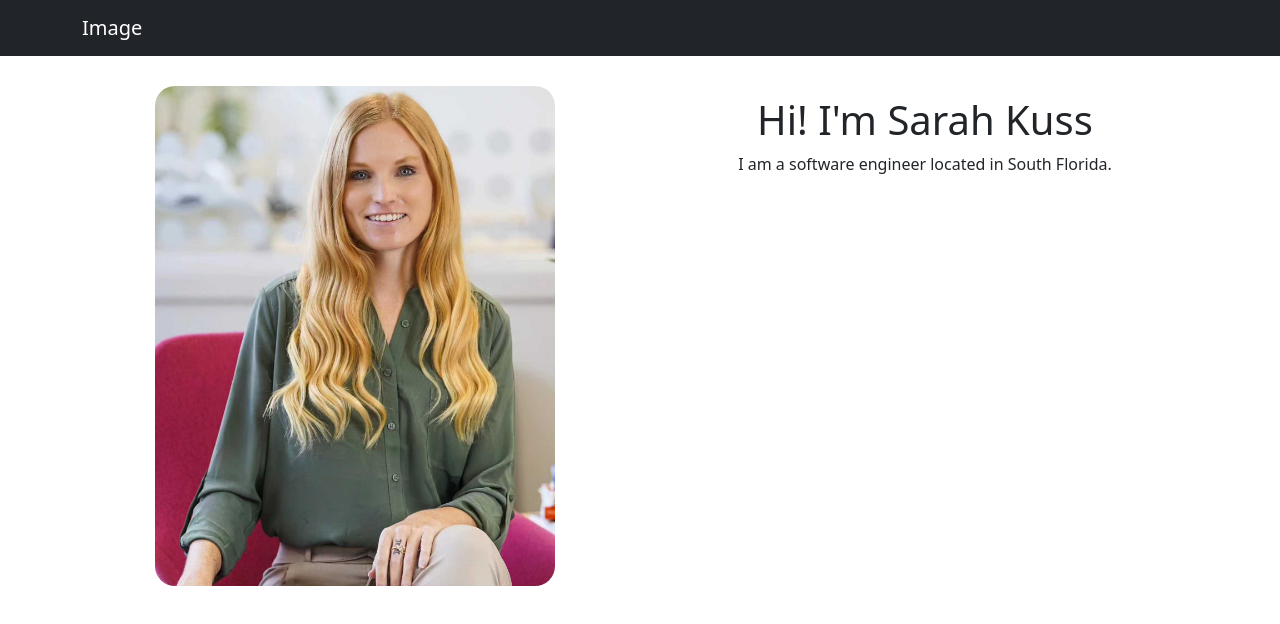
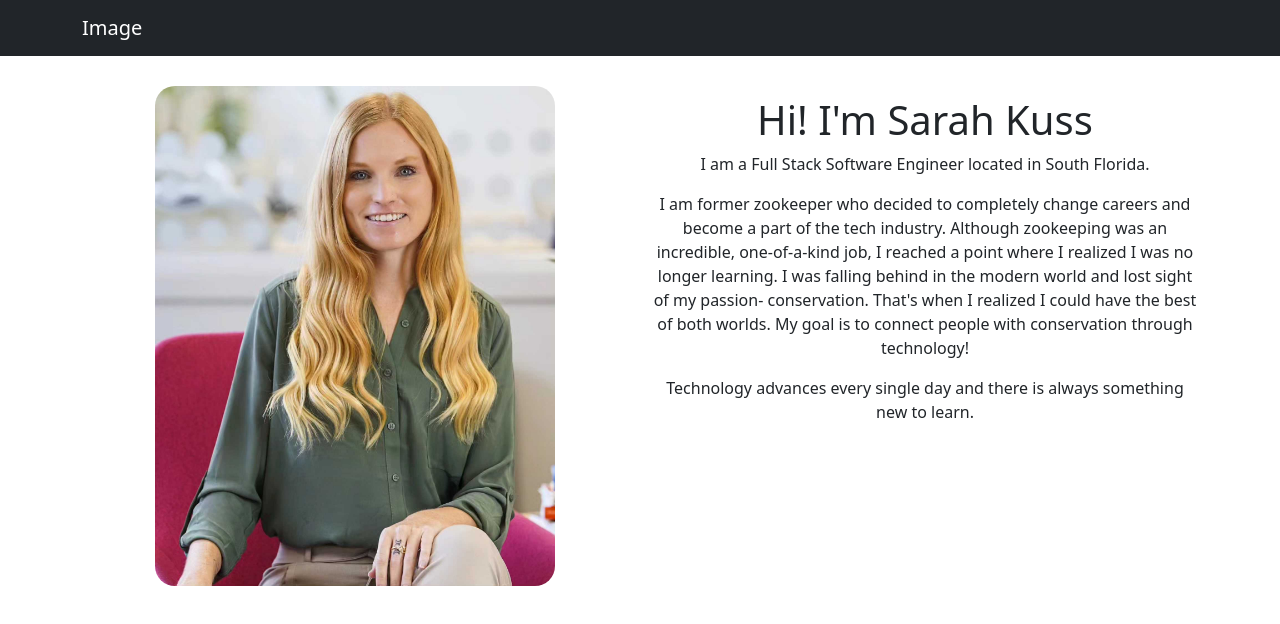
Before and after one commit to sarahkuss/sarahkuss-portfolio, a React (Create React App) app: page / in a window 1280 px wide. Shown: the top 624 px of the page. Built offline with nearby package versions, Linux system fonts and the light colour scheme.

Commit message:
added some intro content

```diff
--- a/src/components/intro/Intro.jsx
+++ b/src/components/intro/Intro.jsx
@@ -8,9 +8,16 @@ export default function Intro () {
         <Col sm={12} md={6} className="image-col">
           <Image className="my-image" fluid src='/images/skFront.jpg' />
         </Col>
-        <Col className="text-col">
+        <Col sm={12} md={6} className="text-col">
           <h1>Hi! I'm Sarah Kuss</h1>
-          <p>I am a software engineer located in South Florida. </p>
+          <p>I am a Full Stack Software Engineer located in South Florida. </p>
+          <p>I am former zookeeper who decided to completely change careers and become a part of the tech industry.
+            Although zookeeping was an incredible, one-of-a-kind job, I reached a point where I realized I was no longer learning.
+            I was falling behind in the modern world and lost sight of my passion- conservation. That's when I realized I could have the best of both worlds. My goal is to connect people with conservation through technology!
+          </p>
+          <p>
+            Technology advances every single day and there is always something new to learn. <br />
+          </p>
         </Col>
         </Row>
       </Container>
--- a/src/components/intro/intro.scss
+++ b/src/components/intro/intro.scss
@@ -23,3 +23,7 @@ height: 500px;
   flex-direction: column;
   padding-top: 10px;
 }
+
+p {
+  text-align: center;
+}
--- a/src/components/projects/Projects.jsx
+++ b/src/components/projects/Projects.jsx
@@ -5,7 +5,7 @@ export default function Projects () {
     <>
     <Container>
       <Row>
-        <Card></Card>
+        {/* <Card></Card> */}
       </Row>
     </Container>
     </>
--- a/src/data/portfolio.json
+++ b/src/data/portfolio.json
@@ -3,7 +3,7 @@
     "id": 1,
     "title": "Conservation Connect",
     "content": "",
-    "website": "",
+    "website": "conservationconnect.net",
     "cover": ""
   },
 
--- a/src/pages/Home.jsx
+++ b/src/pages/Home.jsx
@@ -1,11 +1,13 @@
 import Intro from "../components/intro/Intro"
 import NavMenu from "../components/navmenu/NavMenu"
+import Projects from "../components/projects/Projects"
 
 export default function Home () {
   return(
     <>
     <NavMenu />
     <Intro />
+    <Projects />
     </>
   )
 }
```
